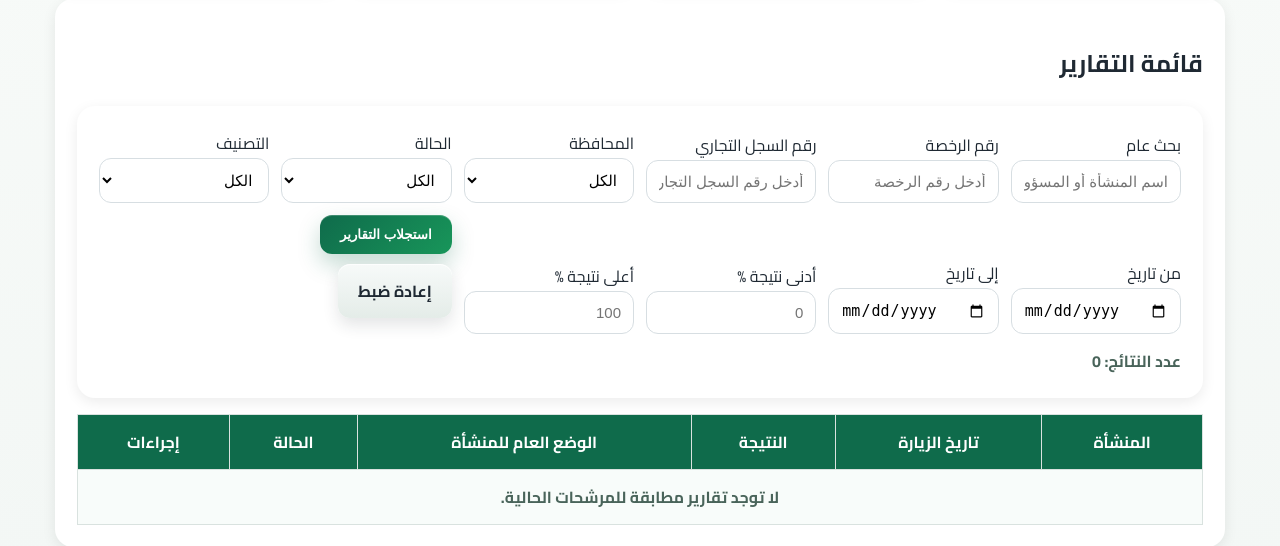
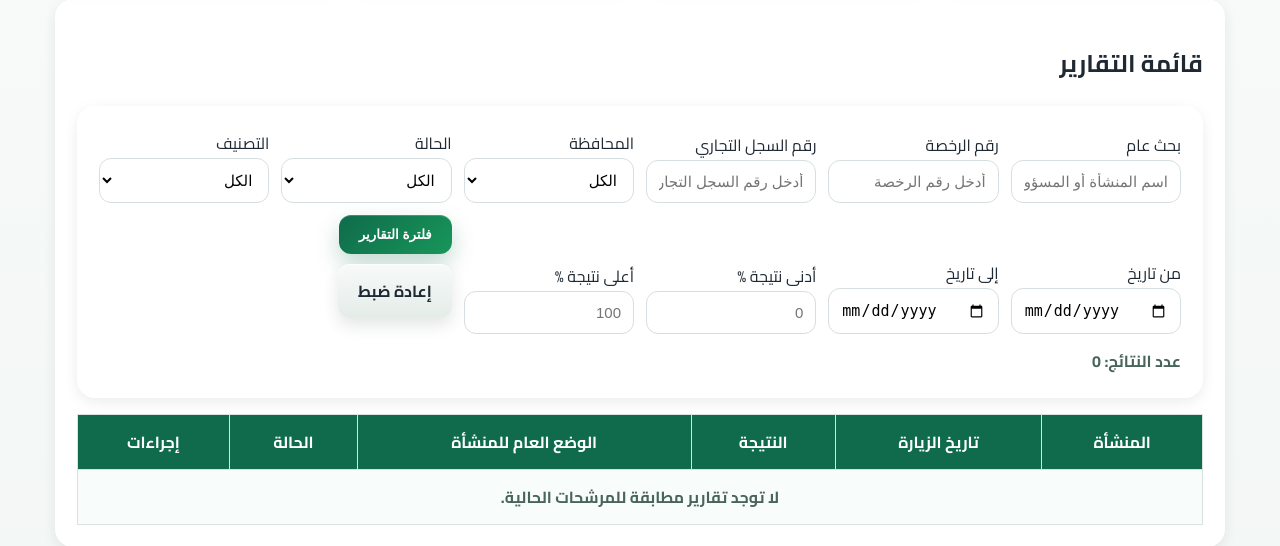
Before and after one commit to majidalaamri85-cmd/fs, a Django app: page / in a window 1280 px wide. Shown: the part 317-863 px from the top of the page. Run offline with Django 5.2, Linux system fonts and the light colour scheme; data that the repository does not hold is empty.

Commit message:
Adjust report filter action buttons layout

```diff
--- a/inspections/static/inspections/style.css
+++ b/inspections/static/inspections/style.css
@@ -304,6 +304,14 @@ body{
 }
 .compact-actions{
     margin:0;
+    display:flex;
+    flex-wrap:nowrap;
+    align-items:center;
+    gap:10px;
+    justify-content:flex-start;
+}
+.compact-actions .btn{
+    white-space:nowrap;
 }
 .results-counter{
     margin:12px 0 0;
--- a/inspections/templates/inspections/evaluation_list.html
+++ b/inspections/templates/inspections/evaluation_list.html
@@ -89,7 +89,7 @@
             <input type="number" step="0.1" min="0" max="100" name="max_score" value="{{ filters.max_score }}" placeholder="100">
         </label>
         <div class="page-actions compact-actions">
-            <button type="submit" class="btn primary">استجلاب التقارير</button>
+            <button type="submit" class="btn primary">فلترة التقارير</button>
             <a class="btn" href="{% url 'evaluation_list' %}">إعادة ضبط</a>
         </div>
     </div>
```
